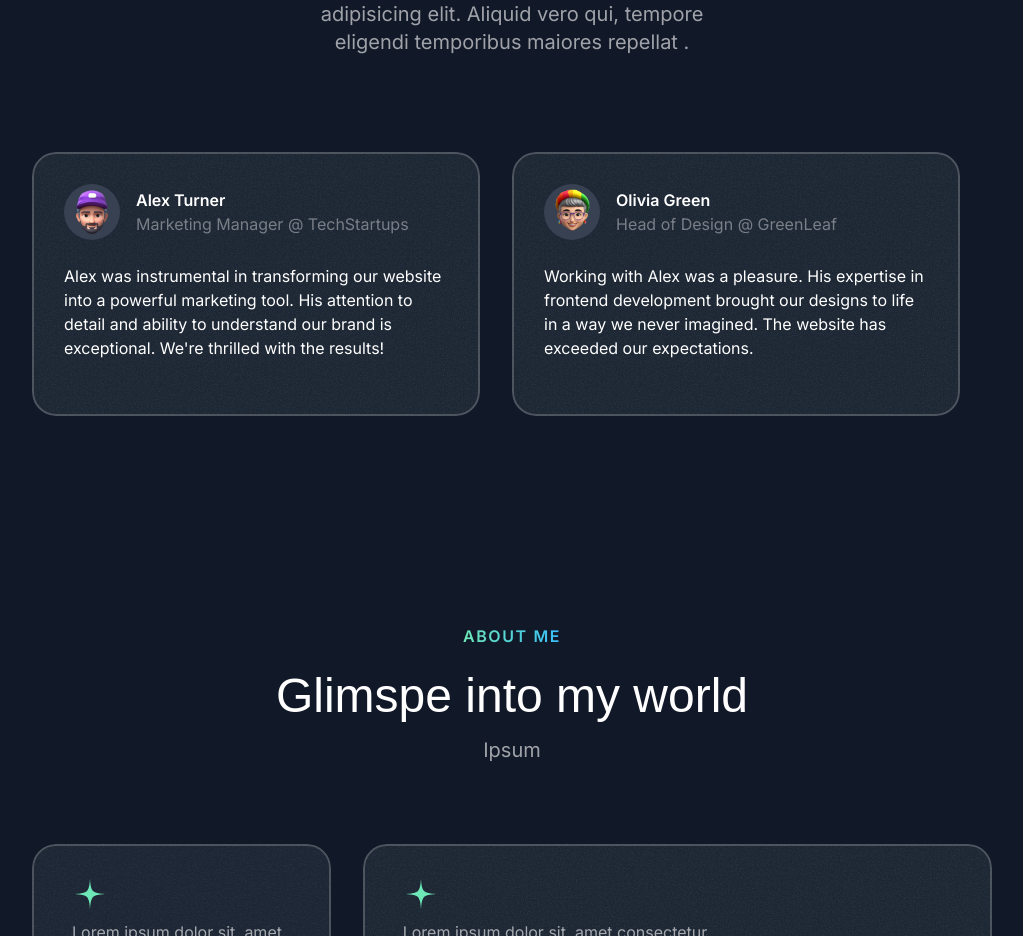
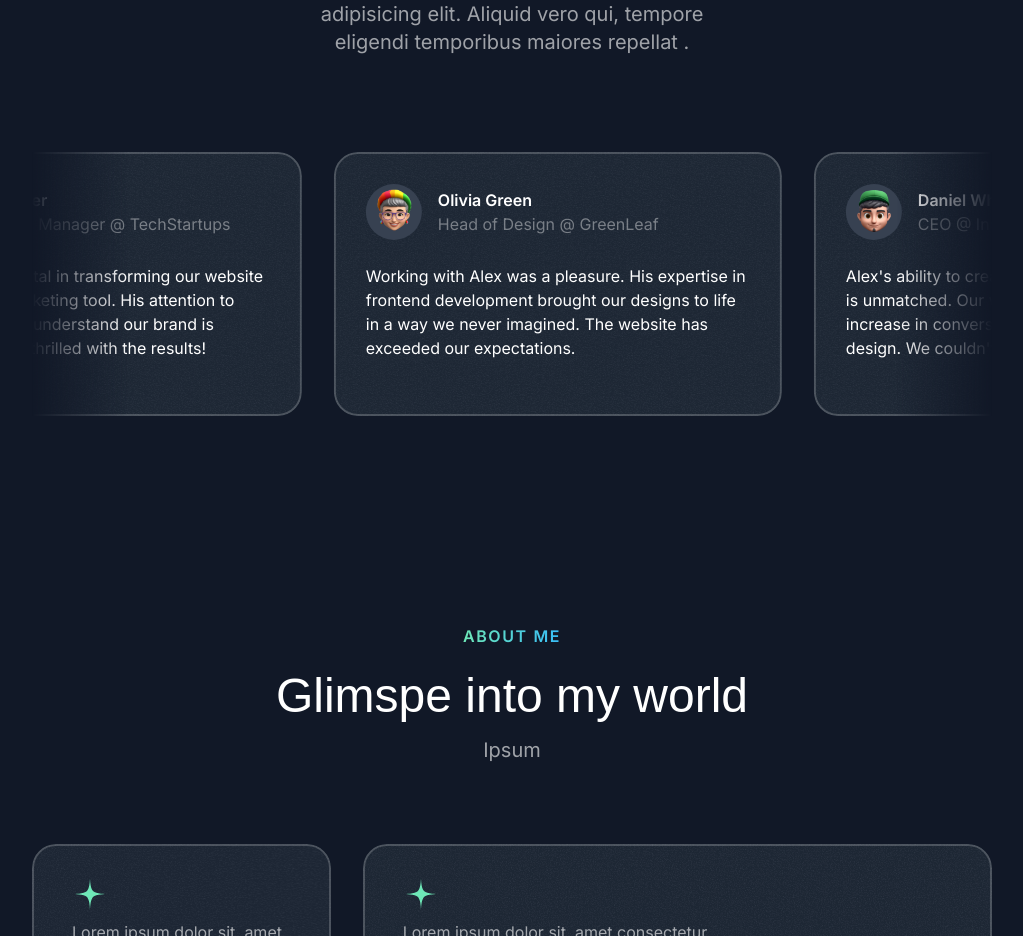
Before and after one commit to ArdeRBS/portfoliov2, a Next.js app: page / in a window 1280 px wide. Shown: the part 3340-4276 px from the top of the page, without its empty margins (128-1151 px from the left). Built offline with nearby package versions, Linux system fonts and the light colour scheme; a web font is replaced by a local one.

Commit message:
Testimonials Animation added

```diff
--- a/src/sections/Tape.tsx
+++ b/src/sections/Tape.tsx
@@ -20,8 +20,7 @@
     <div className="py-16 lg-py-24 overflow-x-clip ">
       <div className="bg-gradient-to-r from-emerald-300 to-sky-400 -rotate-3 -mx-1">
         <div className="flex [mask-image:linear-gradient(to_right,transparent,black_10%,black_90%,transparent)]">
-          <div className="flex flex-none gap-4 pr-4 py-3 animate-move-left [animation-duration:30s]"
-          >
+          <div className="flex flex-none gap-4 pr-4 py-3 animate-move-left [animation-duration:30s]">
             {[...new Array(2)].fill(0).map((_, idx) => (
               <Fragment key={idx}>
                 {words.map((word) => (
--- a/src/sections/Testimonials.tsx
+++ b/src/sections/Testimonials.tsx
@@ -7,6 +7,7 @@
 import Image from "next/image";
 import grainImage from "@/assets/images/grain.jpg";
 import { Card } from "@/components/Card";
+import { Fragment } from "react";
 
 const testimonials = [
   {
@@ -52,12 +53,14 @@
         qui, tempore eligendi temporibus maiores repellat ."
         />
 
-        <div className="mt-16 lg:mt-24 flex overflow-x-clip [mask-image:linear-gradient(to_right,transparent,black_10%,black_90,transparent)]">
-          <div className="flex gap-8 flex-none">
+        <div className="mt-12 lg:mt-20 flex overflow-x-clip [mask-image:linear-gradient(to_right,transparent,black_10%,black_90%,transparent)] py-4 -my-4">
+          <div className="flex gap-8 pr-8 flex-none animate-move-left [animation-duration:90s] hover:[animation-play-state:paused]">
+            {[...new Array(2)].fill(0).map((_, index) => (
+              <Fragment key={index}>
                 {testimonials.map((testimonial) => (
                   <Card
                     key={testimonial.name}
-                className="max-w-xs md:max-w-md p-6 md:p-8"
+                    className="max-w-xs md:max-w-md p-6 md:p-8 hover:-rotate-3 transition duration-300"
                   >
                     <div className="flex gap-4 items-center">
                       <div className="size-14 bg-gray-700 inline-flex items-center justify-center rounded-full flex-shrink-0">
@@ -79,6 +82,8 @@
                     </p>
                   </Card>
                 ))}
+              </Fragment>
+            ))}
           </div>
         </div>
       </div>
```
Lines whose indentation alone changed are shown as unchanged.
